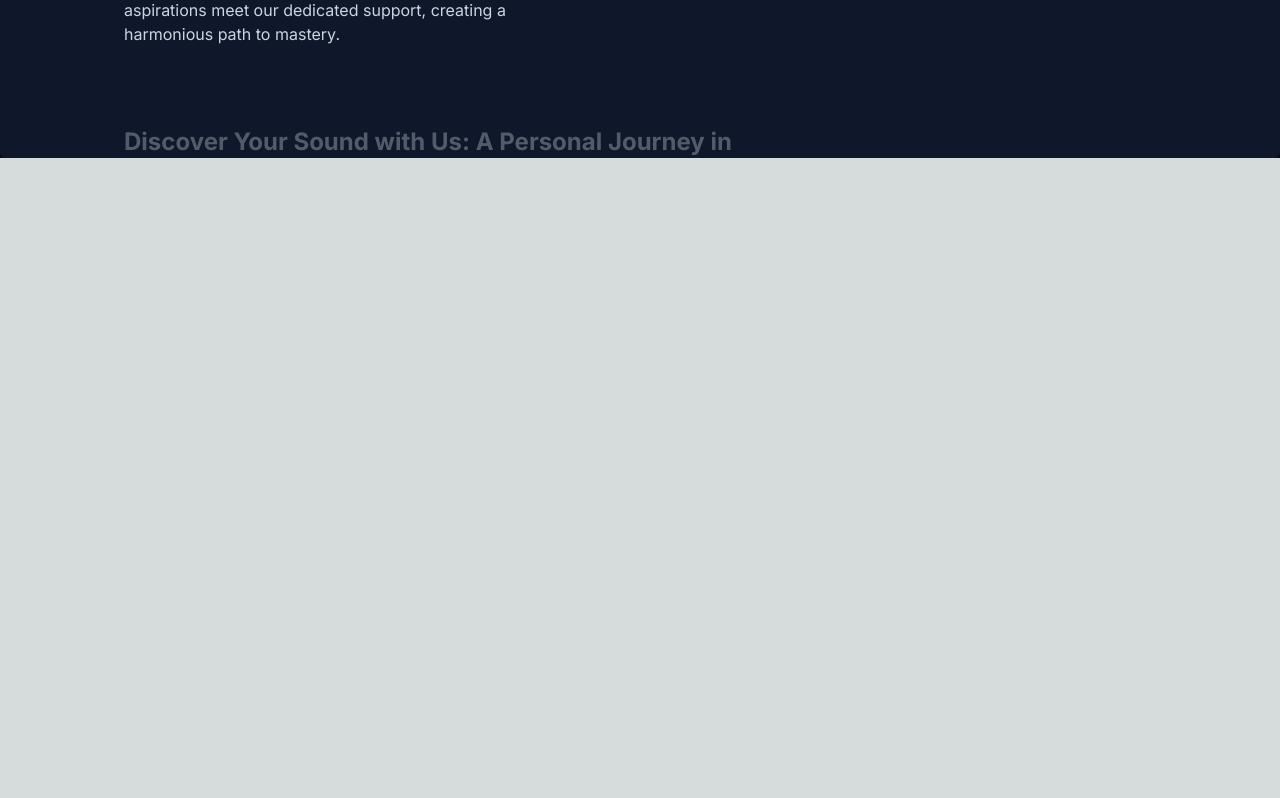
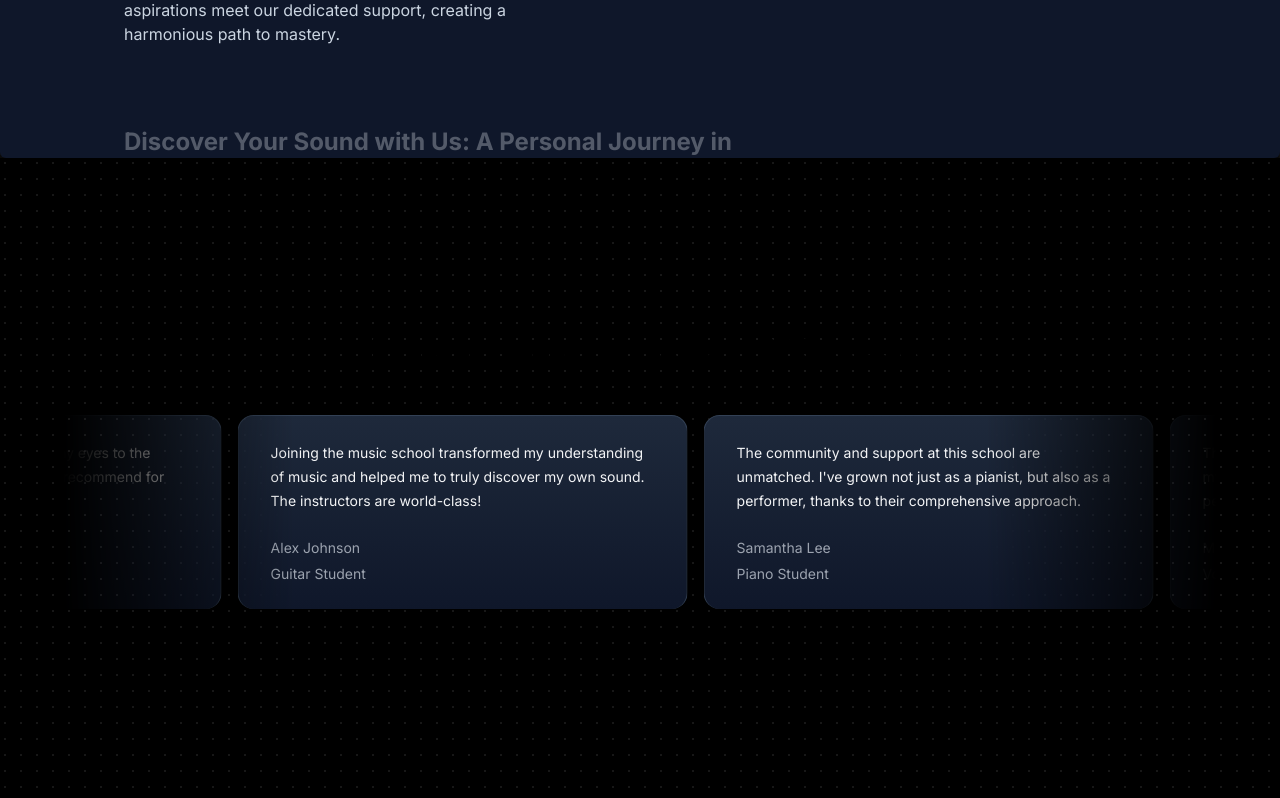
Before and after one commit to Ujjwal835/music-academy, a Next.js app: page / in a window 1280 px wide. Shown: the part 1670-2468 px from the top of the page. Before the commit the page ends 1828 px from the top, so only its background shows below. Built offline with nearby package versions, Linux system fonts and the light colour scheme.

Commit message:
created the testimonial section

```diff
--- a/package.json
+++ b/package.json
@@ -11,6 +11,7 @@
   "dependencies": {
     "clsx": "^2.1.1",
     "framer-motion": "^11.1.9",
+    "mini-svg-data-uri": "^1.4.4",
     "next": "14.2.3",
     "react": "^18",
     "react-dom": "^18",
--- a/src/app/page.tsx
+++ b/src/app/page.tsx
@@ -1,4 +1,5 @@
 import FeaturedCourses from "@/components/FeaturedCourses";
+import MusicSchoolTestimonial from "@/components/TestimonialCards";
 import WhyChooseUs from "@/components/WhyChooseUs";
 import HeroSection from "@/components/ui/HeroSection";
 
@@ -8,6 +9,7 @@ export default function Home() {
     <HeroSection/>
     <FeaturedCourses/>
     <WhyChooseUs/>
+    <MusicSchoolTestimonial/>
     </main>
   );
 }
--- /dev/null
+++ b/src/components/TestimonialCards.tsx
@@ -0,0 +1,50 @@
+"use client"
+import { InfiniteMovingCards } from "./ui/infinite-moving-cards";
+const musicSchoolTestimonials = [
+    {
+      quote:
+        'Joining the music school transformed my understanding of music and helped me to truly discover my own sound. The instructors are world-class!',
+      name: 'Alex Johnson',
+      title: 'Guitar Student',
+    },
+    {
+      quote:
+        "The community and support at this school are unmatched. I've grown not just as a pianist, but also as a performer, thanks to their comprehensive approach.",
+      name: 'Samantha Lee',
+      title: 'Piano Student',
+    },
+    {
+      quote:
+        "This school offered me the tools and confidence to take my singing to the next level. I'm endlessly grateful for the personalized coaching.",
+      name: 'Michael Chen',
+      title: 'Vocal Student',
+    },
+    {
+      quote:
+        'As a violinist, finding the right mentor can be challenging, but this school matched me with a teacher who truly understands my goals and challenges.',
+      name: 'Emily Taylor',
+      title: 'Violin Student',
+    },
+    {
+      quote:
+        'The production courses here opened my eyes to the intricacies of music production. Highly recommend for any aspiring producers!',
+      name: 'Chris Morales',
+      title: 'Music Production Student',
+    },
+  ];
+function MusicSchoolTestimonial() {
+  return (
+    <div className="h-[40rem] w-full dark:bg-black bg-white  dark:bg-dot-white/[0.2] bg-dot-black/[0.2] relative flex flex-col items-center justify-center overflow-hidden">
+        <h2 className="text-3xl font-bold text-center mb-8 z-10">Hear our Harmony : Voices Of Success</h2>
+        <div className="flex justify-center w-full overflow-hidden px-4 sm:px-6 lg:px-8">
+            <div className="w-full max-w-6xl">
+                <InfiniteMovingCards items={musicSchoolTestimonials} direction="right" speed="slow">
+
+                </InfiniteMovingCards>
+            </div>
+        </div>
+    </div>
+  )
+}
+
+export default MusicSchoolTestimonial
--- /dev/null
+++ b/src/components/ui/infinite-moving-cards.tsx
@@ -0,0 +1,121 @@
+"use client";
+
+import { cn } from "@/utils/cn";
+import React, { useEffect, useState } from "react";
+
+export const InfiniteMovingCards = ({
+  items,
+  direction = "left",
+  speed = "fast",
+  pauseOnHover = true,
+  className,
+}: {
+  items: {
+    quote: string;
+    name: string;
+    title: string;
+  }[];
+  direction?: "left" | "right";
+  speed?: "fast" | "normal" | "slow";
+  pauseOnHover?: boolean;
+  className?: string;
+}) => {
+  const containerRef = React.useRef<HTMLDivElement>(null);
+  const scrollerRef = React.useRef<HTMLUListElement>(null);
+
+  useEffect(() => {
+    addAnimation();
+  }, []);
+  const [start, setStart] = useState(false);
+  function addAnimation() {
+    if (containerRef.current && scrollerRef.current) {
+      const scrollerContent = Array.from(scrollerRef.current.children);
+
+      scrollerContent.forEach((item) => {
+        const duplicatedItem = item.cloneNode(true);
+        if (scrollerRef.current) {
+          scrollerRef.current.appendChild(duplicatedItem);
+        }
+      });
+
+      getDirection();
+      getSpeed();
+      setStart(true);
+    }
+  }
+  const getDirection = () => {
+    if (containerRef.current) {
+      if (direction === "left") {
+        containerRef.current.style.setProperty(
+          "--animation-direction",
+          "forwards"
+        );
+      } else {
+        containerRef.current.style.setProperty(
+          "--animation-direction",
+          "reverse"
+        );
+      }
+    }
+  };
+  const getSpeed = () => {
+    if (containerRef.current) {
+      if (speed === "fast") {
+        containerRef.current.style.setProperty("--animation-duration", "20s");
+      } else if (speed === "normal") {
+        containerRef.current.style.setProperty("--animation-duration", "40s");
+      } else {
+        containerRef.current.style.setProperty("--animation-duration", "80s");
+      }
+    }
+  };
+  return (
+    <div
+      ref={containerRef}
+      className={cn(
+        "scroller relative z-20  max-w-7xl overflow-hidden  [mask-image:linear-gradient(to_right,transparent,white_20%,white_80%,transparent)]",
+        className
+      )}
+    >
+      <ul
+        ref={scrollerRef}
+        className={cn(
+          " flex min-w-full shrink-0 gap-4 py-4 w-max flex-nowrap",
+          start && "animate-scroll ",
+          pauseOnHover && "hover:[animation-play-state:paused]"
+        )}
+      >
+        {items.map((item, idx) => (
+          <li
+            className="w-[350px] max-w-full relative rounded-2xl border border-b-0 flex-shrink-0 border-slate-700 px-8 py-6 md:w-[450px]"
+            style={{
+              background:
+                "linear-gradient(180deg, var(--slate-800), var(--slate-900)",
+            }}
+            key={item.name}
+          >
+            <blockquote>
+              <div
+                aria-hidden="true"
+                className="user-select-none -z-1 pointer-events-none absolute -left-0.5 -top-0.5 h-[calc(100%_+_4px)] w-[calc(100%_+_4px)]"
+              ></div>
+              <span className=" relative z-20 text-sm leading-[1.6] text-gray-100 font-normal">
+                {item.quote}
+              </span>
+              <div className="relative z-20 mt-6 flex flex-row items-center">
+                <span className="flex flex-col gap-1">
+                  <span className=" text-sm leading-[1.6] text-gray-400 font-normal">
+                    {item.name}
+                  </span>
+                  <span className=" text-sm leading-[1.6] text-gray-400 font-normal">
+                    {item.title}
+                  </span>
+                </span>
+              </div>
+            </blockquote>
+          </li>
+        ))}
+      </ul>
+    </div>
+  );
+};
--- a/tailwind.config.ts
+++ b/tailwind.config.ts
@@ -1,9 +1,13 @@
 import type { Config } from "tailwindcss";
 const defaultTheme = require("tailwindcss/defaultTheme");
+
 const colors = require("tailwindcss/colors");
+
 const {
   default: flattenColorPalette,
 } = require("tailwindcss/lib/util/flattenColorPalette");
+
+const svgToDataUri = require("mini-svg-data-uri");
 
 function addVariablesForColors({ addBase, theme }: any): void {
   const allColors = flattenColorPalette(theme('colors'));
@@ -14,6 +18,29 @@ function addVariablesForColors({ addBase, theme }: any): void {
   addBase({
     ':root': newVars,
   });
+}
+
+function addSvgPatterns({ matchUtilities, theme }: any) {
+  matchUtilities(
+    {
+      'bg-grid': (value: any) => ({
+        backgroundImage: `url("${svgToDataUri(
+          `<svg xmlns="http://www.w3.org/2000/svg" viewBox="0 0 32 32" width="32" height="32" fill="none" stroke="${value}"><path d="M0 .5H31.5V32"/></svg>`
+        )}")`,
+      }),
+      'bg-grid-small': (value: any) => ({
+        backgroundImage: `url("${svgToDataUri(
+          `<svg xmlns="http://www.w3.org/2000/svg" viewBox="0 0 32 32" width="8" height="8" fill="none" stroke="${value}"><path d="M0 .5H31.5V32"/></svg>`
+        )}")`,
+      }),
+      'bg-dot': (value: any) => ({
+        backgroundImage: `url("${svgToDataUri(
+          `<svg xmlns="http://www.w3.org/2000/svg" viewBox="0 0 32 32" width="16" height="16" fill="none"><circle fill="${value}" id="pattern-circle" cx="10" cy="10" r="1.6257413380501518"></circle></svg>`
+        )}")`,
+      }),
+    },
+    { values: flattenColorPalette(theme('backgroundColor')), type: 'color' }
+  );
 }
 
 const config: Config = {
@@ -27,6 +54,7 @@ const config: Config = {
     extend: {
       animation: {
         spotlight: "spotlight 2s ease .75s 1 forwards",
+        scroll:"scroll var(--animation-duration, 40s) var(--animation-direction, forwards) linear infinite",
       },
       keyframes: {
         spotlight: {
@@ -39,6 +67,11 @@ const config: Config = {
             transform: "translate(-50%,-40%) scale(1)",
           },
         },
+        scroll: {
+          to: {
+            transform: "translate(calc(-50% - 0.5rem))",
+          },
+        },
       },
       backgroundImage: {
         "gradient-radial": "radial-gradient(var(--tw-gradient-stops))",
@@ -47,6 +80,6 @@ const config: Config = {
       },
     },
   },
-  plugins: [addVariablesForColors,],
+  plugins: [addVariablesForColors,addSvgPatterns],
 };
 export default config;
```
Also changed, not shown: 1 other file (tests, documents, lock files or other folders).
